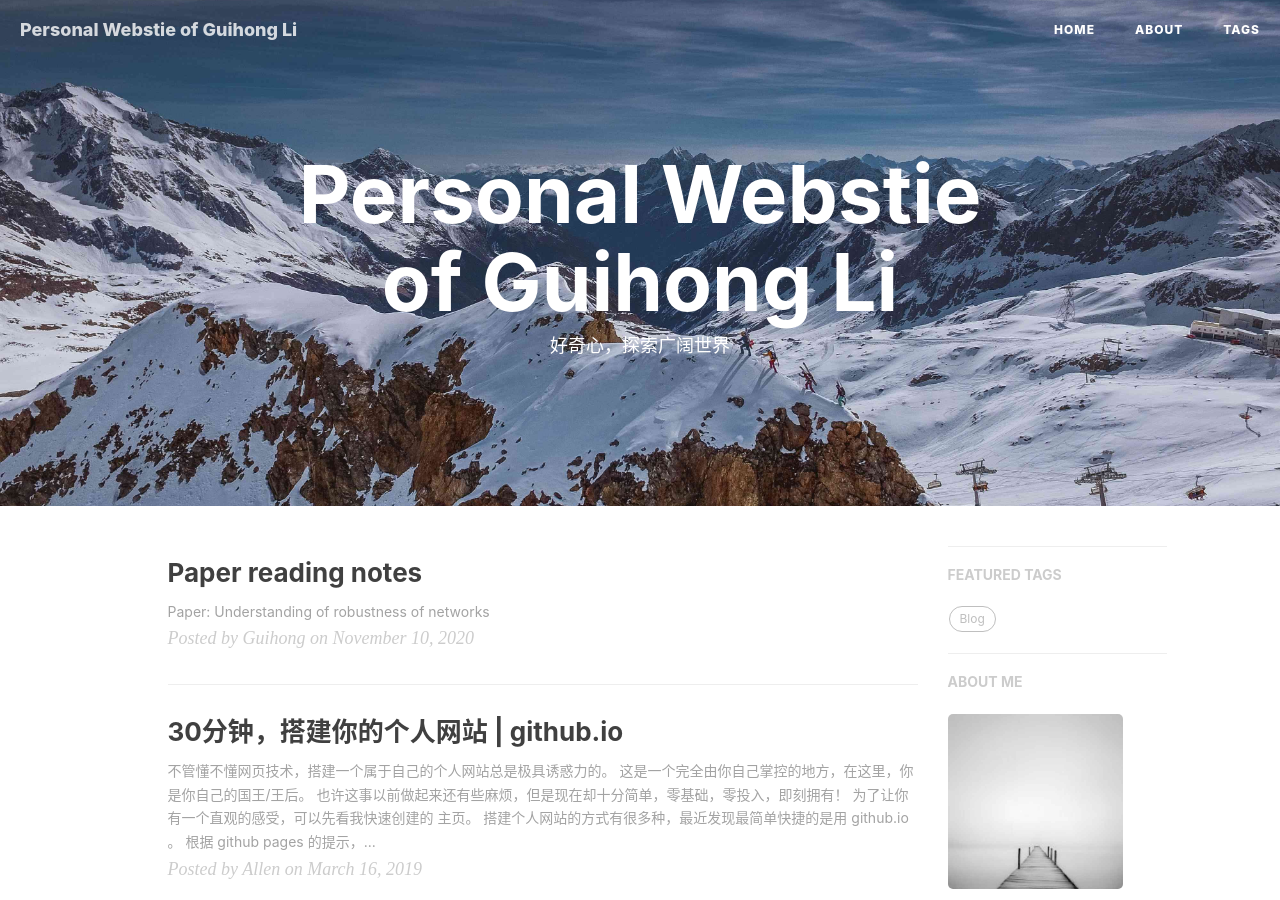
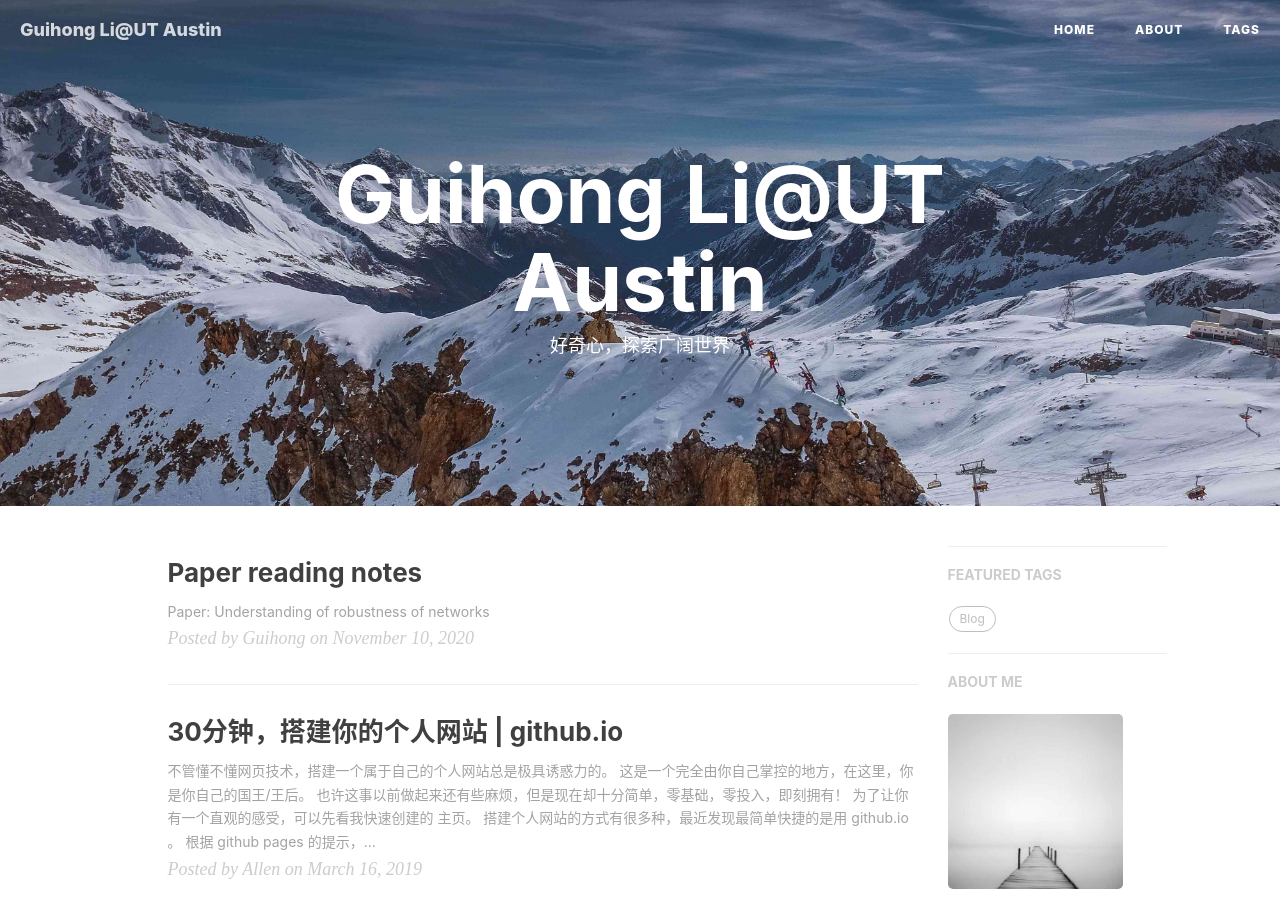
Before and after one commit to LiGuihong/guihong.github.io, a Jekyll site: the page built from index.html, in a window 1280 px wide and 900 px high. Built offline with Jekyll 4.4.1, drawn with Linux system fonts in a browser that asks for light colours; nearby versions of some CDN libraries; the list of posts is cut into pages by our own code; comment, search, counter and statistics services are not loaded; some of the changed text lies outside the part shown.

Commit message:
Update _config.yml

```diff
--- a/_config.yml
+++ b/_config.yml
@@ -1,5 +1,5 @@
 # Site settings
-title: Personal Webstie of Guihong Li
+title: Guihong Li@UT Austin
 SEOTitle: guihong.li
 header-img: img/home.jpg
 email: lgh@utexas.edu
```
